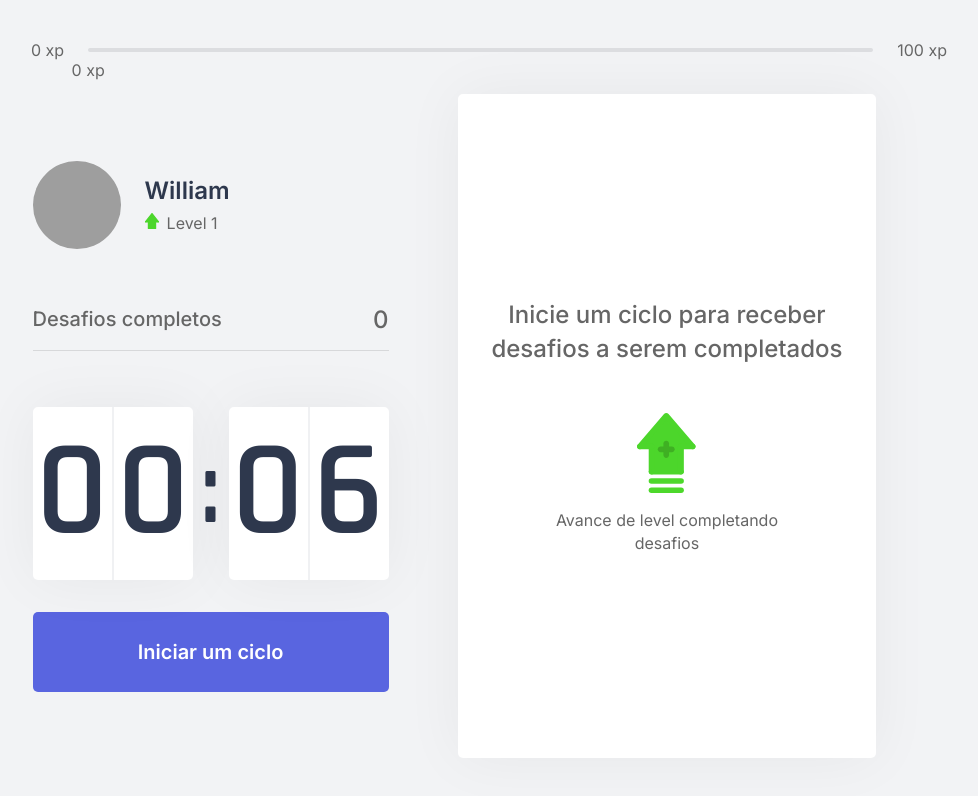
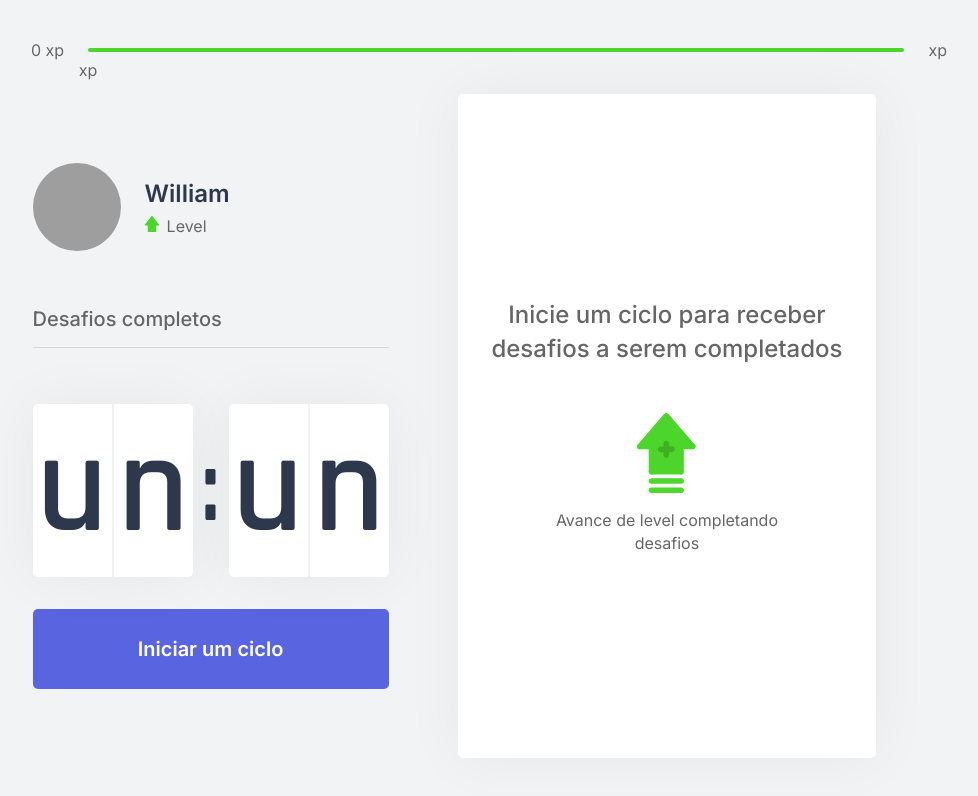
Before and after one commit to Williams25/moveit, a Next.js app: page / in a window 1280 px wide. Shown: the top 796 px of the page, without its empty margins (151-1129 px from the left). Built offline with nearby package versions, Linux system fonts and the light colour scheme; grey boxes are pictures that could not be loaded.

Commit message:
Retirando o contextprovider

```diff
--- a/pages/_app.tsx
+++ b/pages/_app.tsx
@@ -1,20 +1,14 @@
 import "../src/styles/global.css"
 import Head from "next/head"
-import { ChallengesProvider } from "../src/contexts/ChallengeContext"
-import { CountdownProvider } from "../src/contexts/CountdownContext"
 
 function MyApp({ Component, pageProps }) {
   return (
-
-    <ChallengesProvider>
-      <CountdownProvider>
-        <Head>
-          <title>Moveit</title>
-        </Head>
-        <Component {...pageProps} />
-      </CountdownProvider>
-    </ChallengesProvider>
-
+    <>
+      <Head>
+        <title>Moveit</title>
+      </Head>
+      <Component {...pageProps} />
+    </>
   )
 }
 
```
